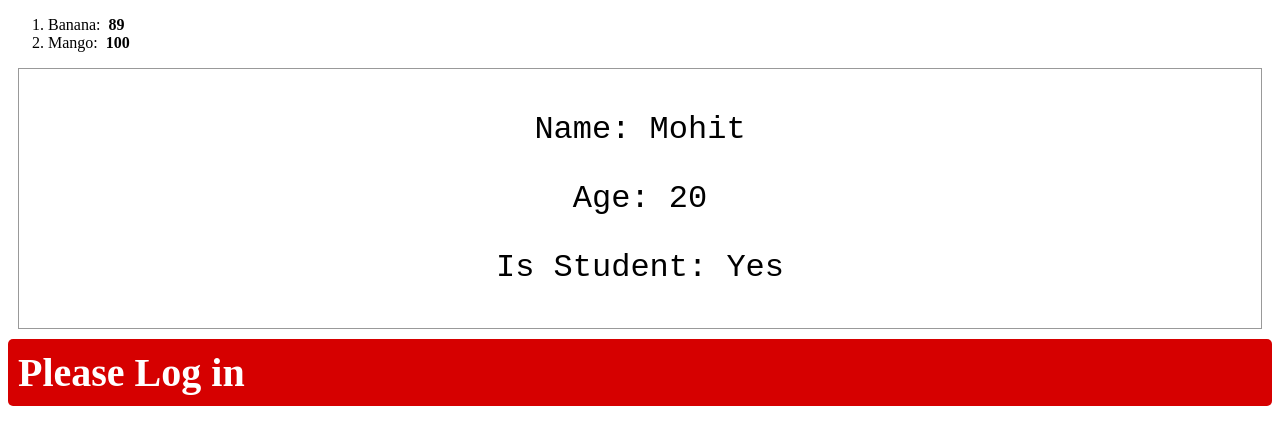
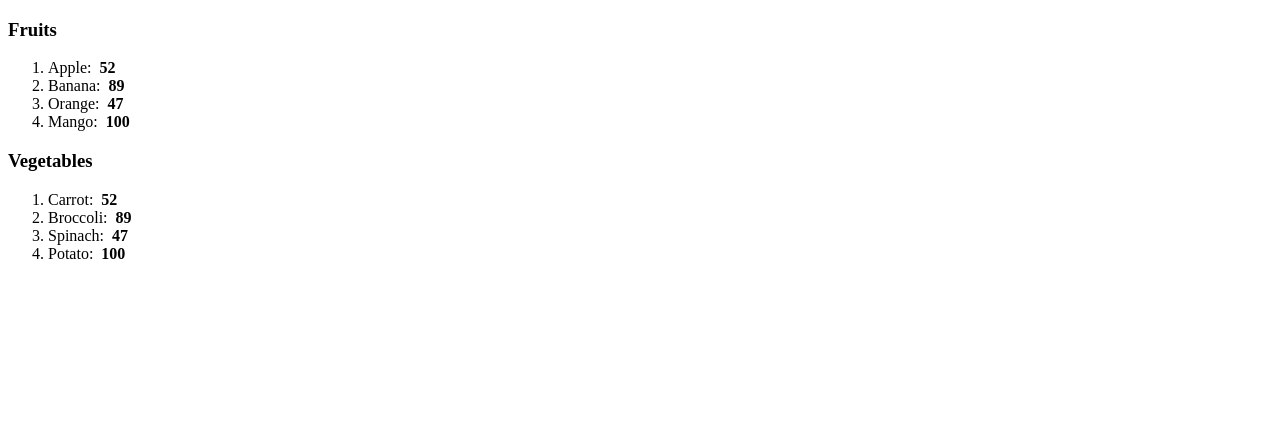
Before and after one commit to MOHIT29-dev/Brocode-react, a React (Vite) app in the folder brocode/: page / in a window 1280 px wide. Shown: the top 444 px of the page. Built offline with nearby package versions, Linux system fonts and the light colour scheme.

Commit message:
Render lIST DONE

```diff
--- a/brocode/src/App.jsx
+++ b/brocode/src/App.jsx
@@ -8,14 +8,21 @@
 import UserGreeting from './UserGreeting.jsx';
 import List from './List.jsx';
 function App() {
-    return (
-    <>
-        <List/>
-        <Student name="Mohit" age={20} isStudent= {true}/>
-        <UserGreeting isLoggedIn={false} username = " Mohit "/>
-    </>
+    const fruits  =[{id: 1,name:"Apple",calories:52},
+                    {id: 2,name:"Banana",calories:89},
+                    {id: 3,name:"Orange",calories:47},
+                    {id: 4,name:"Mango",calories:100}];
 
-    );
+    const vegetables  =[{id: 1,name:"Carrot",calories:52},
+                    {id: 2,name:"Broccoli",calories:89},
+                    {id: 3,name:"Spinach",calories:47},
+                    {id: 4,name:"Potato",calories:100}];
+
+    return (<>
+        {fruits.length > 0 ? <List items={fruits} category = "Fruits"/> : null}
+        {vegetables.length > 0 ? <List items={vegetables} category = "Vegetables"/> : null}
+    </>);
+
 }
 
 export default App
--- a/brocode/src/List.jsx
+++ b/brocode/src/List.jsx
@@ -1,24 +1,53 @@
-function List(){
-    const fruits  =[{id: 1,name:"Apple",calories:52},
-                    {id: 2,name:"Banana",calories:89},
-                    {id: 3,name:"Orange",calories:47},
-                    {id: 4,name:"Mango",calories:100}];
+import PropTypes from "prop-types";
+
+function List(props){
+
+
+    const category = props.category;
+    const items = props.items;
+
+
+    const listItems = items.map(item =>
+        <li key={item.id}>  {item.name}: &nbsp;
+        <b>{item.calories}</b></li>);
+
+
 
     //fruits.sort((a,b) => a.name.localeCompare(b.name)); //ALPHABETICAL ORDER
     //fruits.sort((a,b) => b.calories - a.calories); //CALORIE ORDER NUMERIC ORDER
 
     //const lowCalFruits = fruits.filter(fruits => fruits.calories < 60);
 
-    const highCalFruits = fruits.filter(fruits => fruits.calories >=60);
+    //const highCalFruits = fruits.filter(fruits => fruits.calories >=60);
 
 
 
-    const ListItems = highCalFruits.map(highCalFruits =>
-    <li key = {highCalFruits.id}>  {highCalFruits.name}: &nbsp;
-    <b>{highCalFruits.calories}</b></li>);
+   /* const ListItems = fruits.map(fruit =>
+    <li key = {fruit.id}>  {fruit.name}: &nbsp;
+    <b>{fruit.calories}</b></li>);*/
 
 
-    return(<ol>{ListItems}</ol>);
+    return(<>
+           <h3>{category}</h3>
+           <ol>{listItems}</ol>
+           </>);
+}
+List.propTypes = {
+    category: PropTypes.string.isRequired,
+
+    //say that items is an array of objects with specific shape
+    // each object has id, name, calories
+    // and their respective data types
+    // isRequired means that this prop must be provided
+    // when the component is used.
+    // if not provided, a warning will be shown in the console
+    // during development.
+    items: PropTypes.arrayOf(PropTypes.shape({
+        id: PropTypes.number.isRequired,
+        name: PropTypes.string.isRequired,
+        calories: PropTypes.number.isRequired
+    })).isRequired
+
 }
 export default List;
 
```
